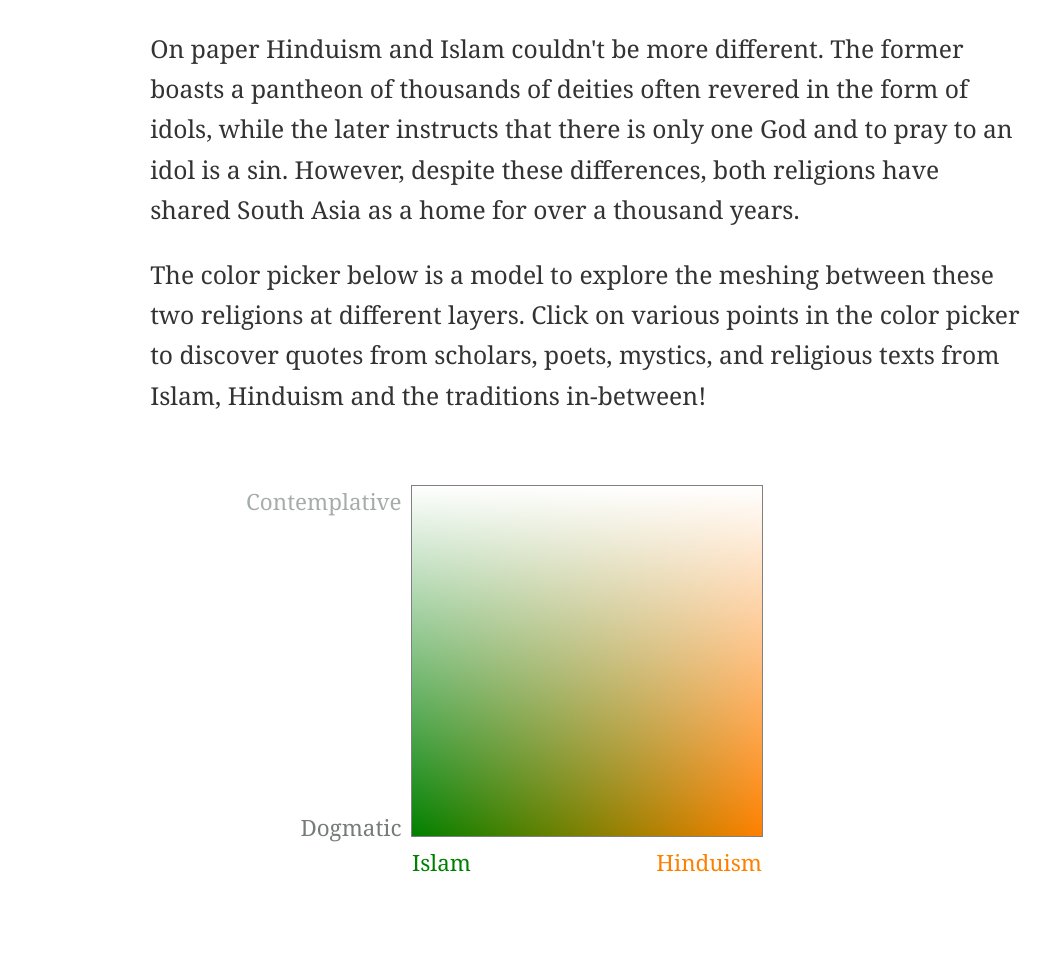
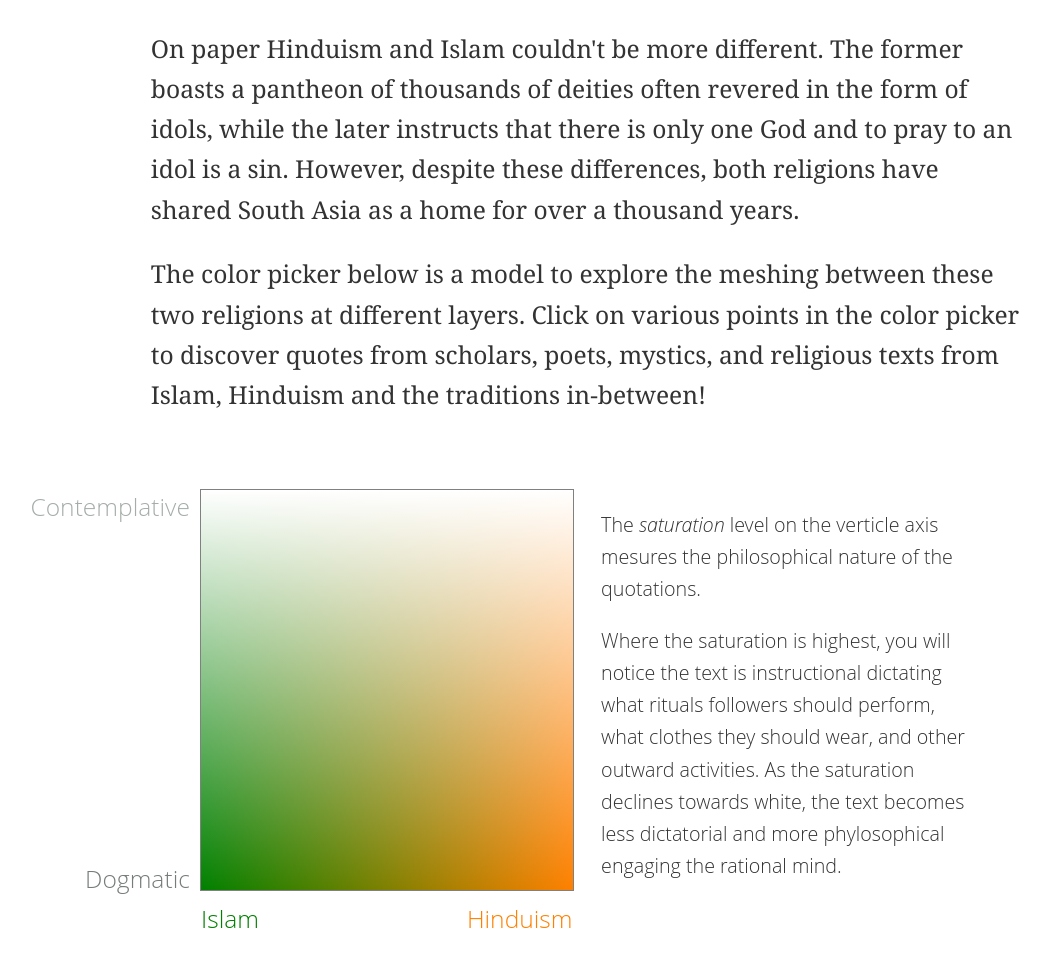
Before and after one commit to anirudh-eka/southasianism_lit_picker, a plain HTML site: page index.html in a window 1280 px wide. Shown: the part 85-1056 px from the top of the page, without its empty margins (61-1111 px from the left). Drawn offline with Linux system fonts and the light colour scheme.

Commit message:
make body font size px and make that px size equal to the <p> font size, thus it is simpler to understand what the em is relative to

```diff
--- a/index.html
+++ b/index.html
@@ -9,19 +9,24 @@
     <div class="post">
       <p>On paper Hinduism and Islam couldn't be more different. The former boasts a pantheon of thousands of deities often revered in the form of idols, while the later instructs that there is only one God and to pray to an idol is a sin. However, despite these differences, both religions have shared South Asia as a home for over a thousand years.</p>
 <p>The color picker below is a model to explore the meshing between these two religions at different layers. Click on various points in the color picker to discover quotes from scholars, poets, mystics, and religious texts from Islam, Hinduism and the traditions in-between!</p>
-<div id="color-picker-container">
-  <div id= "color-picker-canvas-container">
-    <div id="hue-grad">
-      <div id="sat-grad">
+<div class="color-picker-container">
+  <div class="color-picker-canvas-container">
+    <div class="hue-grad">
+      <div class="sat-grad">
       </div>
     </div>
+  </div>
+  <div class="color-picker-info-container">
+    <p>The <em>saturation</em> level on the verticle axis mesures the philosophical nature of the quotations.</p>
+
+    <p> Where the saturation is highest, you will notice the text is instructional dictating what rituals followers should perform, what clothes they should wear, and other outward activities. As the saturation declines towards white, the text becomes less dictatorial and more phylosophical engaging the rational mind.</p>
   </div>
 </div>
 <h2>Understanding the Axis</h2>
 <p>The <em>saturation</em> level on the verticle axis mesures the philosophical nature of the quotations. Where the saturation is highest, you will notice the text is instructional dictating what rituals followers should perform, what clothes they should wear, and other outward activities. As the saturation declines towards white, the text becomes less dictatorial and more phylosophical engaging the rational mind.</p>
 <p>The <em>hue</em> on the horizontal axis measures the religious origin of the quotations. On the extremes lie green and saffron corresponding to Islam and Hinduism, respectively. here, the quotes are in the context of purely Islam or Hinduism. As the hue enters the meshing point between these two, the text is authored by other traditions that have been influenced from both religions, such as Sikhism.</p>
 <h2>Conflict between Hues and between Saturations</h2>
-<p>The conflict between various Hues, that is between different religious traditions is age old. These conflicts take the form of crusades, persecution, preferential treatment based on religion, and now in modern South Asia as communal violence. It is what has led to the breakup of British India into three countries. In many ways this conflict is well understood.</p>
+<p>The conflict between various Hues, that is between different religious traditions is age old. These conflicts take the form of crusades, persecution, preferential treatment based on religion, and now in modern South Asia as communal violence. It is what has led to the breakup of British India into three countries. This conflict in my opinion is too familiar to need more exploration.</p>
 <p>What I find more interesting is the conflict between different Saturations within the same Hue.</p>
 <hr />
 <p>It is true humility. Acknowledgement that the human mind is feeble in understanding the true 'oneness' of the universe/God/Allah/Brahman... In fact to try to understand and explain it is to chop up reality that is to chop</p>
--- a/stylesheets/_tmn_post_styling.sass
+++ b/stylesheets/_tmn_post_styling.sass
@@ -6,20 +6,21 @@ $gray: #828986
 $dark-gray: #757C7A
 $break-medium: 1024px
 $break-small: 500px
+$serif-font: Open Sans,Helvetica,sans-serif
 
 p
   margin: 1em 0
   line-height: 1.635em
-  font-size: 1.1em
+  /*font-size: 1.1em*/
 
 h1, h2
   font-weight: 300
   text-align: center
 
 h1
-  font-size: 2em
+  font-size: 1.82em
   margin-bottom: 1em
-  font-family: Open Sans,Helvetica,sans-serif
+  font-family: $serif-font
   font-weight: 300
 
   a
@@ -27,7 +28,7 @@ h1
     color: #45A39A
 
 body
-  font: 1.4em Cardo, Georgia, Cambria, 'Times New Roman', Times, serif
+  font: 24.6px Cardo, Georgia, Cambria, 'Times New Roman', Times, serif
 
   @media screen and (max-width: $break-medium)
     font-size: 1.4em
@@ -46,7 +47,7 @@ body
     width: 100%
 
   #container
-    width: 39em
+    width: 35.46em
     margin: auto
 
     @media screen and (max-width: $break-medium)
--- a/stylesheets/main.sass
+++ b/stylesheets/main.sass
@@ -1,64 +1,77 @@
 @import tmn_post_styling
 $light-gray: #A5ADA9
 
-#hue-grad
-  border: 0.1px solid gray
-  height: 350px
-  width: 350px
-  background: linear-gradient(to right, green, rgb(255,128, 0))
-  margin: auto
+.color-picker-container
+  padding: 2em
+  font-family: $serif-font
+  font-weight: 300
 
-#hue-grad:before
-  content: "Islam"
-  position: relative
-  display: inline-block
-  top: 103%
-  width: 10%
-  color: green
-  height: 0
+  .color-picker-canvas-container, .color-picker-info-container
+    display: inline-block
+    width: 48%
 
-#hue-grad:after
-  content: "Hinduism"
-  position: relative
-  display: inline-block
-  text-align: right
-  top: 3%
-  width: 100%
-  height: 0
-  color: rgb(255,128, 0)
+  .color-picker-canvas-container
+    margin-right: 3%
 
-#sat-grad
-  background: linear-gradient(to top, rgba(255, 255, 255, 0), white)
-  height: 100%
-  width: 100%
+  .color-picker-info-container
+    font-size: 0.8em
+    vertical-align: top
 
-#sat-grad:before
-  content: "Contemplative"
-  position: relative
-  display: inline-block
-  top: 0%
-  width: 100%
-  text-align: right
-  right: 103%
-  color: $light-gray
-  height: 0
-
-#sat-grad:after
-  content: "Dogmatic"
-  position: relative
-  display: inline-block
-  top: 93%
-  width: 100%
-  text-align: right
-  right: 103%
-  color: $dark-gray
-  height: 0
-
-#color-picker-container
-  padding: 2em
-
-#color-picker-canvas-container
+.color-picker-canvas-container
   display: block
+  min-width: 360px
   width: 400px
   height: 400px
-  margin: auto
+
+  .hue-grad
+    border: 0.1px solid gray
+    height: 100%
+    width: 100%
+    background: linear-gradient(to right, green, rgb(255,128, 0))
+    margin: auto
+
+  .hue-grad:before
+    content: "Islam"
+    position: relative
+    display: inline-block
+    top: 103%
+    width: 10%
+    color: green
+    height: 0
+
+  .hue-grad:after
+    content: "Hinduism"
+    position: relative
+    display: inline-block
+    text-align: right
+    top: 3%
+    width: 100%
+    height: 0
+    color: rgb(255,128, 0)
+
+  .sat-grad
+    background: linear-gradient(to top, rgba(255, 255, 255, 0), white)
+    height: 100%
+    width: 100%
+
+  .sat-grad:before
+    content: "Contemplative"
+    position: relative
+    display: inline-block
+    top: 0%
+    width: 100%
+    text-align: right
+    right: 103%
+    color: $light-gray
+    height: 0
+
+  .sat-grad:after
+    content: "Dogmatic"
+    position: relative
+    display: inline-block
+    top: 93%
+    width: 100%
+    text-align: right
+    right: 103%
+    color: $dark-gray
+    height: 0
```
Also changed, not shown: templates/index.markdown (+10 -5 lines), stylesheets/main.css.
